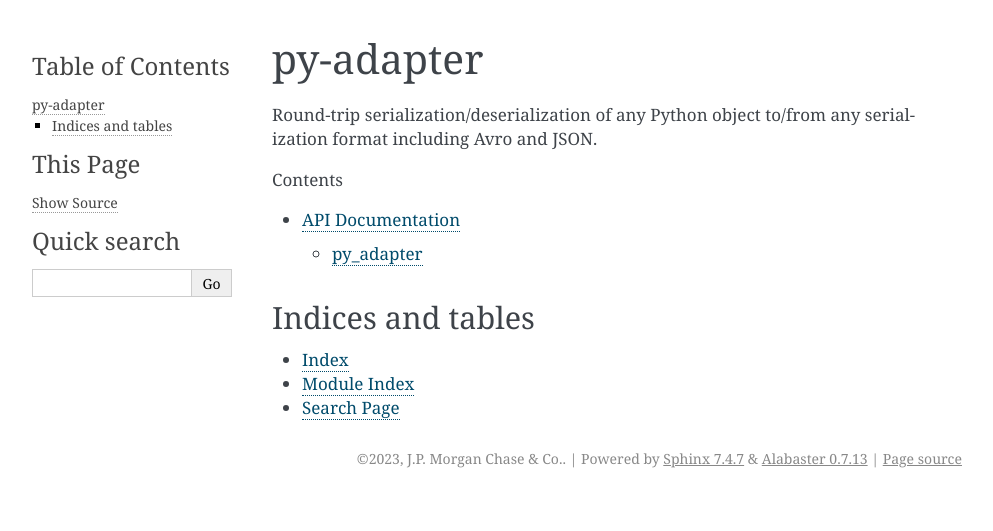
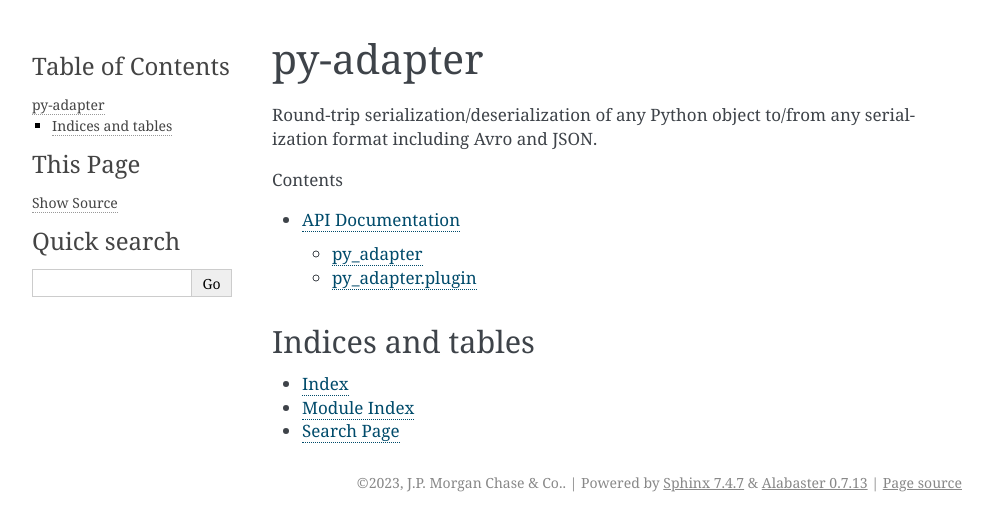
Before and after one commit to jpmorganchase/py-adapter, a Sphinx documentation site: the page built from docs/index.rst, in a window 1280 px wide. Shown: the top 531 px of the page, without its empty margins (148-1141 px from the left). Built offline with Sphinx 7.4.7, drawn with Linux system fonts in a browser that asks for light colours.

Commit message:
Add plugin API docs

```diff
--- a/docs/conf.py
+++ b/docs/conf.py
@@ -39,6 +39,8 @@ extensions = [
 
 add_module_names = False
 
+autodoc_member_order = "bysource"
+
 autosectionlabel_prefix_document = True
 
 intersphinx_mapping = {
--- a/docs/modules.rst
+++ b/docs/modules.rst
@@ -5,3 +5,4 @@ API Documentation
    :maxdepth: 2
 
    py_adapter
+   py_adapter_plugin
--- /dev/null
+++ b/docs/py_adapter_plugin.rst
@@ -0,0 +1,6 @@
+py\_adapter.plugin
+==================
+
+.. automodule:: py_adapter.plugin
+   :members:
+   :show-inheritance:
```
